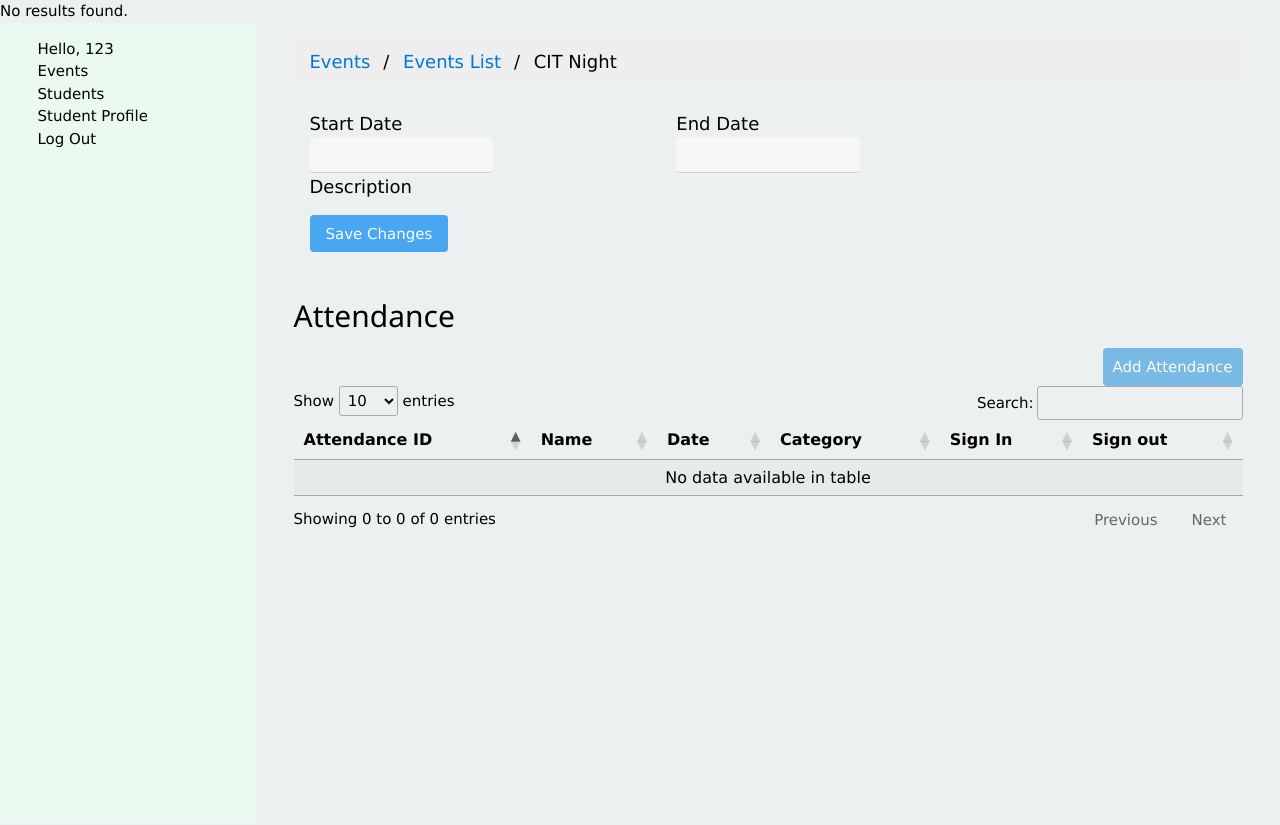
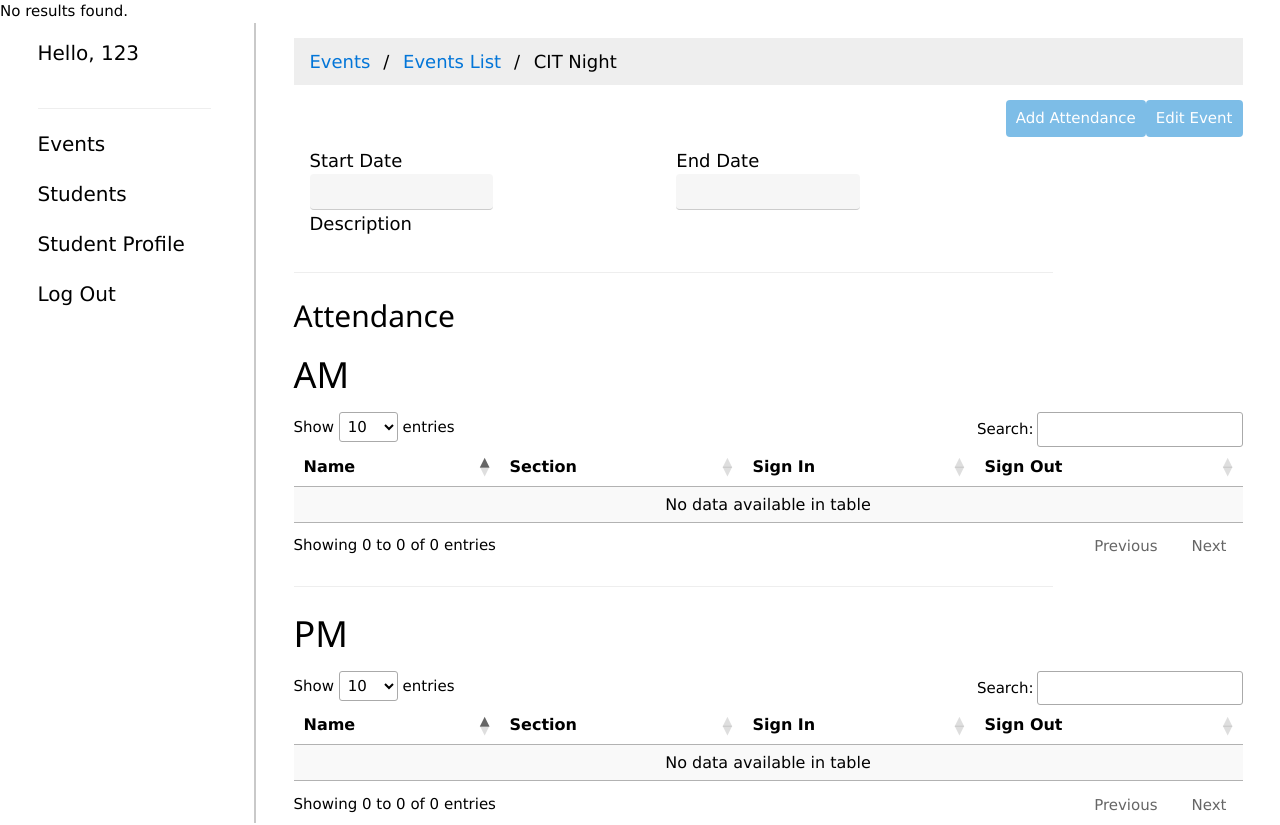
Before and after one commit to mvnrsr/sbo-se, a PHP site: page /eventdetails.php?id=1 in a window 1280 px wide. Before the commit the page ends 528 px from the top, so only its background shows below. Run offline with PHP 8.4, Linux system fonts and the light colour scheme; a user stored in the database is signed in; data comes from the database, SQL or seed files in the repository; data that the repository does not hold is empty; some libraries are stand-ins or nearby versions.

Commit message:
attendance module

```diff
--- a/System/eventdetails.php
+++ b/System/eventdetails.php
@@ -39,14 +39,24 @@ include 'inc/db.inc.php';
       <div class="content-wrapper">
         <ul class="breadcrumb">
          <li><a href="welcome.php">Events</a></li>
-         <li><a href="events.php">Events List</a></li>
+         <li><a href="event.php">Events List</a></li>
          <li>CIT Night</li>
         </ul>
 
+        <!--
+          Modal buttons must be outside a form
+          to avoid the modal from auto closing.
+        -->
+        <!-- edit event modal button-->
+        <button onclick="document.getElementById('eventModal').style.display='block'" class="float-right">Edit Event</button>
+        <!-- add new attendance modal button-->
+        <button onclick="document.getElementById('attendanceModal').style.display='block'" class="float-right">Add Attendance</button>
 
-        <form class="w3-container" action="inc/edit.inc.php" method="post">
+        <form class="w3-container" action="inc/insert.inc.php" method="post">
           <h2><?php echo $title; ?></h2>
               <input type="text" name="id" value="<?php echo $evId;?>" readonly hidden>
+
+
 
               <div class="w3-row">
                 <div class="w3-col" style="width:20%">
@@ -70,92 +80,157 @@ include 'inc/db.inc.php';
                 </div>
               </div>
 
-              <div class="w3-row">
-                <div class="w3-col">
-                  <button class="w3-btn w3-blue" type="submit" name="edit-event">Save Changes</button>
-                </div>
-              </div>
-
           </ul>
         </form>
         <hr>
         <h2>Attendance</h2>
-        <!-- add new attendance button-->
-        <button onclick="document.getElementById('id01').style.display='block'" class="float-right">Add Attendance</button>
-
+        <!--
+          Problem:
+            Current solution is limited to one attendance day only.
+          Suggested solution:
+            1. Create a select option where page will display table
+                according to date.
+            2. Generate tabs according to the number of dates
+            3. Make a list of attendance dates and redirect user
+                to another page.
+            4. Turn the relationship between Attendance and Event 1:1.
+                This solution will require revision to the schema where
+                event is tied to only one attendance.
+        -->
+        <h1>AM</h1>
         <!-- attendance table -->
-        <table id="listofevents" class="display">
-          <thead>
-            <th>Attendance ID</th>
-            <th>Name</th>
-            <th>Date</th>
-            <th>Category</th>
-            <th>Sign In</th>
-            <th>Sign out</th>
-          </thead>
-          <tbody>
             <?php
-              require 'inc/db.inc.php';
-              $sql = "SELECT sa.att_id, concat(s.last_name, ', ', s.first_name) as name, a.date, a.type, sa.sign_in, sa.sign_out FROM sbo.student_attendance sa
-	               join student s on sa.student_id = s.student_id
-                 join events e on sa.event_id = e.event_id
-                 join attendance a on sa.att_id = a.attendance_id
-              where sa.event_id = $evId;";
+              $am = "morning";
+              $sql = "SELECT
+                        concat(s.last_name, ', ', s.first_name) as name,
+                        concat(se.year, se.section) as year_section,
+                        sa.sign_in,
+                        sa.sign_out,
+                        a.type
+                      FROM sbo.student_attendance sa
+                        join student s
+                          on sa.student_id = s.student_id
+                        join events e
+                          on sa.event_id = e.event_id
+                        join attendance a
+                          on sa.att_id = a.attendance_id
+                        join student_section ss
+                          on s.student_id = ss.student_id
+                        join section se
+                          on se.section_id = ss.section_id
+                      WHERE sa.event_id = $evId AND a.type = '$am';";
               $result = mysqli_query($conn, $sql);
               $resultCheck = mysqli_num_rows($result);
+
+
+              echo '<table id="morning" class="display">';
+              echo '<thead>';
+              echo '<th>Name</th>';
+              echo '<th>Section</th>';
+              echo '<th>Sign In</th>';
+              echo '<th>Sign Out</th>';
+              echo '</thead>';
+              echo '<tbody>';
 
               if ($resultCheck > 0) {
                 while ($row = mysqli_fetch_assoc($result)) {
                   echo '<tr>';
-                  echo '<td>' .$row['att_id']. '</td>';
                   echo '<td>' .$row['name']. '</td>';
-                  echo '<td>' .$row['date']. '</td>';
-                  echo '<td>' .$row['type']. '</td>';
+                  echo '<td>' .$row['year_section']. '</td>';
                   echo '<td>' .$row['sign_in']. '</td>';
                   echo '<td>' .$row['sign_out']. '</td>';
                   echo '</tr>';
                 }
               }
+
+              echo '</tbody>';
+              echo '</table>';
             ?>
-          </tbody>
-        </table> <!-- attendance table -->
+            <hr>
+            <h1>PM</h1>
+            <?php
+              $pm = "afternoon";
+              $sql = "SELECT
+                        concat(s.last_name, ', ', s.first_name) as name,
+                        concat(se.year, se.section) as year_section,
+                        sa.sign_in,
+                        sa.sign_out,
+                        a.type
+                      FROM sbo.student_attendance sa
+                        join student s
+                          on sa.student_id = s.student_id
+                        join events e
+                          on sa.event_id = e.event_id
+                        join attendance a
+                          on sa.att_id = a.attendance_id
+                        join student_section ss
+                          on s.student_id = ss.student_id
+                        join section se
+                          on se.section_id = ss.section_id
+                      WHERE sa.event_id = $evId AND a.type = '$pm';";
+              $result = mysqli_query($conn, $sql);
+              $resultCheck = mysqli_num_rows($result);
 
-        <div id="id01" class="w3-modal">
+
+              echo '<table id="afternoon" class="display">';
+              echo '<thead>';
+              echo '<th>Name</th>';
+              echo '<th>Section</th>';
+              echo '<th>Sign In</th>';
+              echo '<th>Sign Out</th>';
+              echo '</thead>';
+              echo '<tbody>';
+
+              if ($resultCheck > 0) {
+                while ($row = mysqli_fetch_assoc($result)) {
+                  echo '<tr>';
+                  echo '<td>' .$row['name']. '</td>';
+                  echo '<td>' .$row['year_section']. '</td>';
+                  echo '<td>' .$row['sign_in']. '</td>';
+                  echo '<td>' .$row['sign_out']. '</td>';
+                  echo '</tr>';
+                }
+              }
+
+              echo '</tbody>';
+              echo '</table>';
+            ?>
+
+ <!-- attendance table -->
+
+        <!--
+          Edit Event modal
+          Depending on the decision, the schema may still be subject
+          to change and remove the Start and End date of an Event.
+
+        -->
+        <div id="eventModal" class="w3-modal">
           <div class="w3-modal-content w3-card-4">
             <header class="w3-container w3-teal">
-              <span onclick="document.getElementById('id01').style.display='none'"
+              <span onclick="document.getElementById('eventModal').style.display='none'"
               class="w3-button w3-display-topright">&times;</span>
-              <h2>New Student Registration</h2>
+              <h2>Edit Event</h2>
             </header>
             <div class="w3-container">
-              <form class="w3-container" action="inc/insert.inc.php" method="post">
+              <form class="w3-container" action="inc/edit.inc.php" method="post">
                 <p>
-                  <label>Student ID</label></p>
-                  <input type="text" class="w3-input" name="studID" required>
-
+                  <label>Event Title</label></p>
+                  <input type="text" class="w3-input" name="title" required>
                 </p>
                 <p>
-                  <label>Last Name</label></p>
-                  <input type="text" class="w3-input" name="lname" required>
+                  <label>Description</label></p>
+                  <input type="text" class="w3-input" name="desc" required>
                 </p>
                 <p>
-                  <label>First Name</label></p>
-                  <input type="text" class="w3-input" name="fname" required>
+                  <label>Start Date</label>
+                  <input type="date" name="start">
                 </p>
                 <p>
-                  <label>Middle Name</label></p>
-                  <input type="text" class="w3-input" name="mname" required>
+                  <label>End Date</label>
+                  <input type="date" name="end">
                 </p>
                 <p>
-                  <label>Address</label></p>
-                  <input type="text" class="w3-input" name="address" required>
-                </p>
-                <p>
-                  <label>Contact Number</label></p>
-                  <input type="text" class="w3-input" name="num" required>
-                </p>
-                <p>
-                  <button class="w3-btn" type="submit" name="saveStud">Save</button>
+                  <button class="w3-btn" type="submit" name="edit-event">Save</button>
                 </p>
               </form>
             </div>
@@ -163,9 +238,54 @@ include 'inc/db.inc.php';
 
             </footer>
           </div>
-        </div> <!-- end modal -->
+        </div> <!-- Edit Event modal -->
 
-      </div>
+        <!-- Add Attendance modal -->
+        <div id="attendanceModal" class="w3-modal">
+          <div class="w3-modal-content w3-card-4">
+            <header class="w3-container w3-teal">
+              <span onclick="document.getElementById('attendanceModal').style.display='none'"
+              class="w3-button w3-display-topright">&times;</span>
+              <h2>Add Attendance</h2>
+            </header>
+            <div class="w3-container">
+              <form class="w3-container" action="" method="post">
+                <p>
+                  <label>Type</label></p>
+                  <select name="type">
+                    <option value="AM" selected>AM</option>
+                    <option value="PM">PM</option>
+                  </select>
+                </p>
+                <!--
+                  Alternative solution
+                    1. Create a script where the system generates
+                        limited selection of attendance period according
+                        to the attendance type (i.e. if the officer selects
+                        AM for the type, the system will only limit the option
+                        to blablablablabla)
+                    2. Or hard code it.
+                -->
+                <p>
+                  <label>Start Time</label></p>
+                  <input type="time" name="start" class="w3-input">
+                </p>
+                <p>
+                  <label>End Time</label></p>
+                  <input type="time" name="end" class="w3-input">
+                </p>
+                <p>
+                  <button class="w3-btn" type="submit" name="add-attendance">Save</button>
+                </p>
+              </form>
+            </div>
+            <footer class="w3-container w3-teal">
+
+            </footer>
+          </div>
+        </div> <!-- Add Attendance modal -->
+
+      </div> <!-- end content wrapper WARNING: do not add content beyond this part. -->
     </div> <!-- end main wrapper -->
 
 
@@ -173,7 +293,11 @@ include 'inc/db.inc.php';
    <script type="text/javascript" charset="utf8" src="https://cdn.datatables.net/1.10.20/js/jquery.dataTables.js"></script>
    <script>
      $(document).ready( function () {
-       $('#listofevents').DataTable();
+       $('#morning').DataTable();
+     } );
+
+     $(document).ready( function () {
+       $('#afternoon').DataTable();
      } );
    </script>
 
--- a/System/sidenav.php
+++ b/System/sidenav.php
@@ -8,9 +8,10 @@
     }
 ?>
 
-<div class="col side-nav">
+<div class="col ">
   <ul>
     <li>Hello, <?php echo $_SESSION['uname']; ?></li>
+    <hr>
     <li>
       <a href="event.php">Events</a>
     </li>
--- a/System/src/css/main.css
+++ b/System/src/css/main.css
@@ -27,7 +27,6 @@ body {
 }
 
 .side-nav {
-  width: 10%;
 }
 
 .side-nav ul {
--- a/System/src/css/master.css
+++ b/System/src/css/master.css
@@ -15,8 +15,6 @@ body {
   margin-top: 0px;
   margin-right: 0px;
   max-width: 100%;
-  background-color: #ECF0F1;
-
 }
 
 button {
@@ -66,9 +64,22 @@ li label + * {
 
 .sidenav {
   width: 20%;
-  background-color: #EAFAF1;
+  border-right: 2px solid #C9C9C9;
   height: auto;
   padding-left: 2.5em;
+}
+
+.sidenav ul li {
+  font-size: 20px;
+  padding-bottom: 1em;
+}
+
+.sidenav ul li a:hover {
+  color: white;
+}
+
+hr {
+  width: 80%;
 }
 
 .float-right {
```
